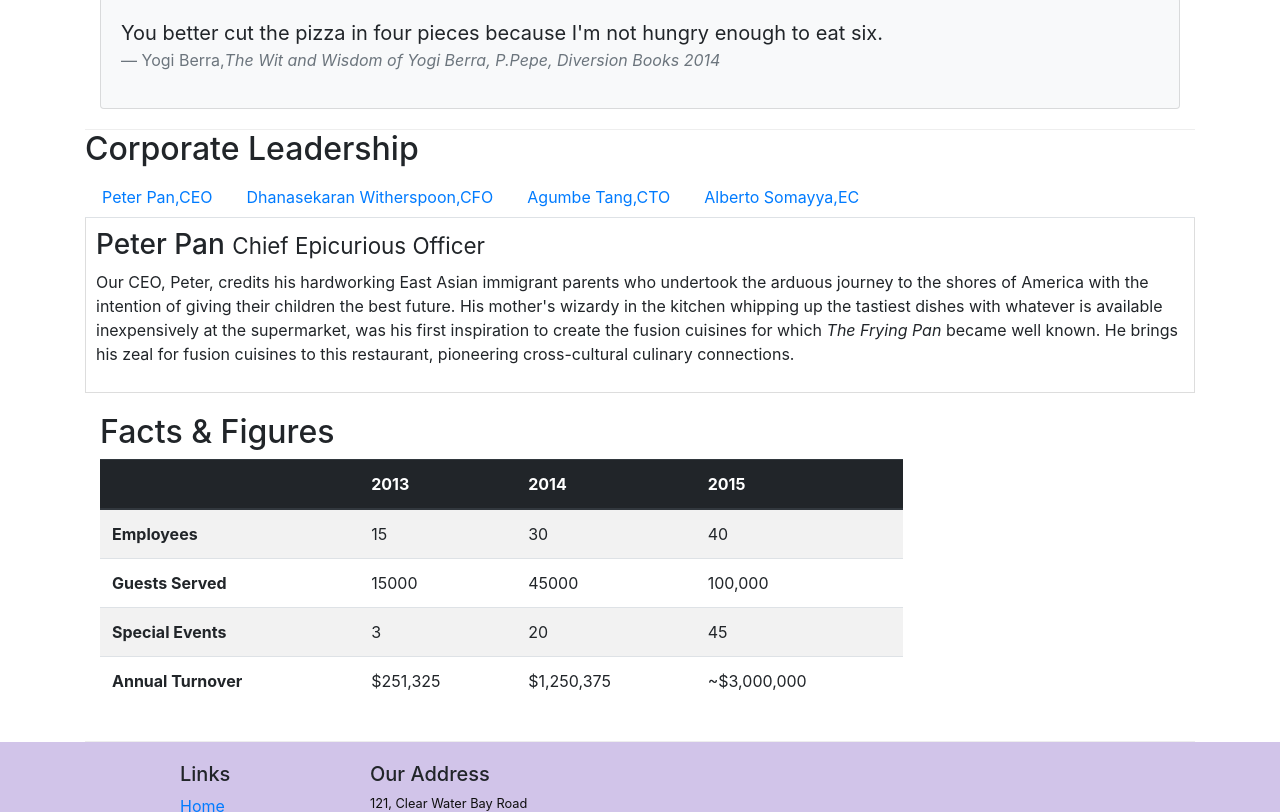
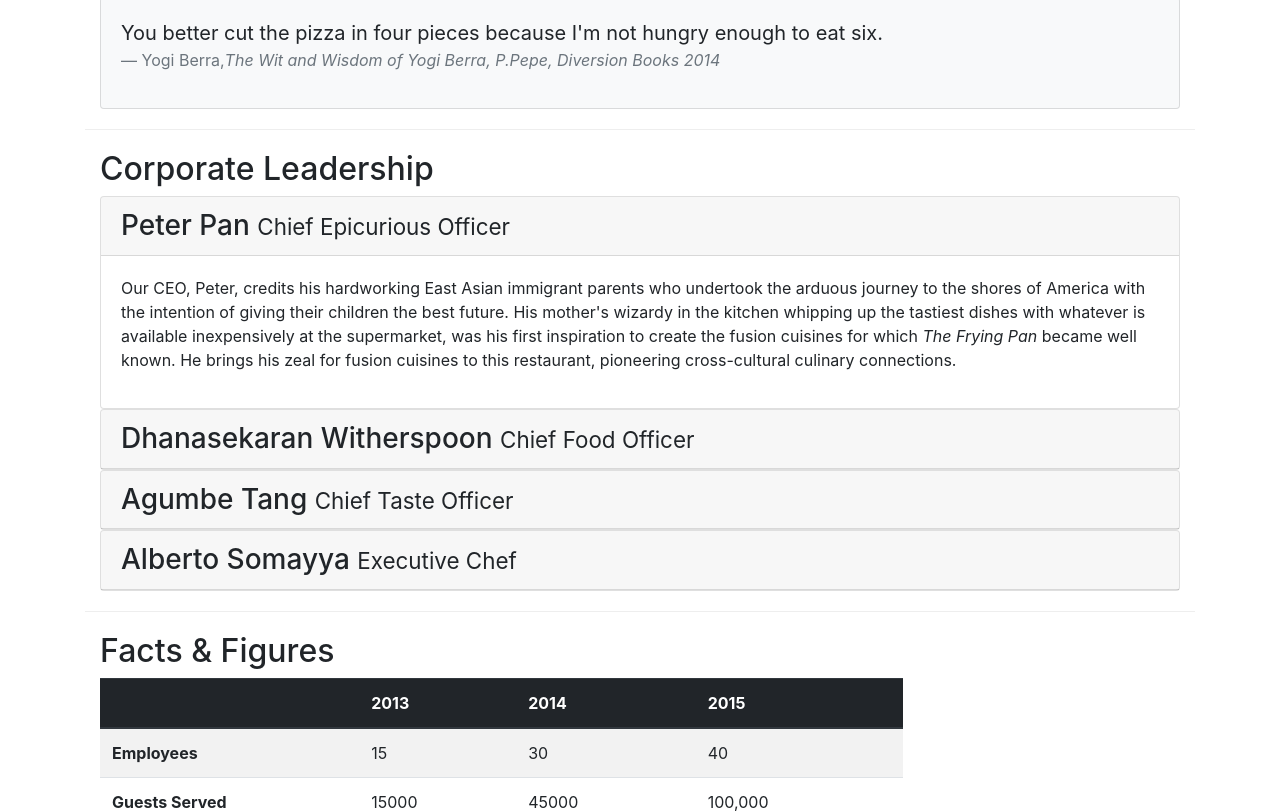
Before and after one commit to jahnavisana/Front-End-Web-UI-Frameworks-and-Tools-Bootstrap-4, a website: page aboutus.html in a window 1280 px wide. Shown: the part 761-1573 px from the top of the page. Drawn offline with nearby package versions, Linux system fonts and the light colour scheme.

Commit message:
Accordion

```diff
--- a/aboutus.html
+++ b/aboutus.html
@@ -95,50 +95,68 @@
         </div>
 
 
-        <div class="row">
+        <div class="row row-content ">
             <div class="col-12">
                 <h2>Corporate Leadership</h2>
-                <ul class="nav nav-tabs">
-                    <li class="nav-item">
-                        <a class="nav-link" href="#peter" role="tab" data-toggle="tab">
-                        Peter Pan,CEO
+                <div id="accordion">
+                <div class="card">
+                    <div class="card-header" role="tab" id="peterhead">
+                    <h3 class="mb-0">
+                        <a data-toggle="collapse" data-target="#peter">
+                        Peter Pan <small>Chief Epicurious Officer</small>
                         </a>
-                    </li>
-                    <li class="nav-item">
-                        <a class="nav-link" href="#dhanasekhran" role="tab" data-toggle="tab">
-                            Dhanasekaran Witherspoon,CFO
+                    </h3>
+                    </div>
+                    <div class="collapse show" id="peter" data-parent="#accordion">
+                        <div class="card-body">
+                            <p class="d-none d-sm-block">Our CEO, Peter, credits his hardworking East Asian immigrant parents who undertook the arduous journey to the shores of America with the intention of giving their children the best future. His mother's wizardy in the kitchen whipping up the tastiest dishes with whatever is available inexpensively at the supermarket, was his first inspiration to create the fusion cuisines for which <em>The Frying Pan</em> became well known. He brings his zeal for fusion cuisines to this restaurant, pioneering cross-cultural culinary connections.</p>
+                </div>
+                    </div>
+                </div>
+                <div class="card">
+                    <div class="card-header" role="tab" id="dannyhead">
+                    <h3 class="mb-0">
+                        <a class="collapsed" data-toggle="collapse" data-target="#danny">
+                        Dhanasekaran Witherspoon <small>Chief Food Officer</small>
                         </a>
-                    </li>
-                    <li class="nav-item">
-                        <a class="nav-link" href="#agumbe" role="tab" data-toggle="tab">
-                        Agumbe Tang,CTO
-                        </a>
-                    </li>
-                    <li class="nav-item">
-                        <a class="nav-link" href="#alberto" role="tab" data-toggle="tab">
-                        Alberto Somayya,EC
-                        </a>
-                    </li>
-                </ul>
-                <div class="tab-content">
-                    <div class="tab-pane fade show active" role="tabpanel" id="peter">
-                <h3>Peter Pan <small>Chief Epicurious Officer</small></h3>
-                <p class="d-none d-sm-block">Our CEO, Peter, credits his hardworking East Asian immigrant parents who undertook the arduous journey to the shores of America with the intention of giving their children the best future. His mother's wizardy in the kitchen whipping up the tastiest dishes with whatever is available inexpensively at the supermarket, was his first inspiration to create the fusion cuisines for which <em>The Frying Pan</em> became well known. He brings his zeal for fusion cuisines to this restaurant, pioneering cross-cultural culinary connections.</p>
+                    </h3>
                 </div>
-                <div class="tab-pane fade" role="tabpanel" id="Dhanasekaran">
-                <h3>Dhanasekaran Witherspoon <small>Chief Food Officer</small></h3>
-                <p class="d-none d-sm-block">Our CFO, Danny, as he is affectionately referred to by his colleagues, comes from a long established family tradition in farming and produce. His experiences growing up on a farm in the Australian outback gave him great appreciation for varieties of food sources. As he puts it in his own words, <em>Everything that runs, wins, and everything that stays, pays!</em></p>
+                <div class="collapse" id="danny" data-parent="#accordion">
+                    <div class="card-body">
+                        <p class="d-none d-sm-block">Our CFO, Danny, as he is affectionately referred to by his colleagues, comes from a long established family tradition in farming and produce. His experiences growing up on a farm in the Australian outback gave him great appreciation for varieties of food sources. As he puts it in his own words, <em>Everything that runs, wins, and everything that stays, pays!</em></p>
             </div>
-            <div class="tab-pane fade" role="tabpanel" id="agumbe">
-                <h3>Agumbe Tang <small>Chief Taste Officer</small></h3>
-                <p class="d-none d-sm-block">Blessed with the most discerning gustatory sense, Agumbe, our CTO, personally ensures that every dish that we serve meets his exacting tastes. Our chefs dread the tongue lashing that ensues if their dish does not meet his exacting standards. He lives by his motto, <em>You click only if you survive my lick.</em></pclass="d-none d-sm-block">
-                </div>
-                <div class="tab-pane fade" role="tabpanel" id="Alberto">
-                <h3>Alberto Somayya <small>Executive Chef</small></h3>
-                <p class="d-none d-sm-block">Award winning three-star Michelin chef with wide International experience having worked closely with whos-who in the culinary world, he specializes in creating mouthwatering Indo-Italian fusion experiences. He says, <em>Put together the cuisines from the two craziest cultures, and you get a winning hit! Amma Mia!</em></p>
                 </div>
             </div>
+            <div class="card">
+                    <div class="card-header" role="tab" id="agumbehead">
+                    <h3 class="mb-0">
+                        <a class="collapsed" data-toggle="collapse" data-target="#agumbe">
+                        Agumbe Tang <small>Chief Taste Officer</small>
+                        </a>
+                    </h3>
+                </div>
+                <div class="collapse" id="agumbe" data-parent="#accordion">
+                    <div class="card-body">
+                        <p class="d-none d-sm-block">Blessed with the most discerning gustatory sense, Agumbe, our CTO, personally ensures that every dish that we serve meets his exacting tastes. Our chefs dread the tongue lashing that ensues if their dish does not meet his exacting standards. He lives by his motto, <em>You click only if you survive my lick.</em></pclass="d-none d-sm-block">
+                        </div>
+                </div>
             </div>
+            <div class="card">
+                    <div class="card-header" role="tab" id="albertohead">
+                    <h3 class="mb-0">
+                        <a class="collapsed" data-toggle="collapse" data-target="#alberto">
+                        Alberto Somayya <small>Executive Chef</small>
+                        </a>
+                    </h3>
+                </div>
+                <div class="collapse" id="alberto" data-parent="#accordion">
+                    <div class="card-body">
+                        <p class="d-none d-sm-block">Award winning three-star Michelin chef with wide International experience having worked closely with whos-who in the culinary world, he specializes in creating mouthwatering Indo-Italian fusion experiences. He says, <em>Put together the cuisines from the two craziest cultures, and you get a winning hit! Amma Mia!</em></p>
+                    </div>
+                </div>
+            </div>
+              </div>
+         </div>
        </div>
       <div class="row-content">
           <div class="col-12 col-sm-9">
```
